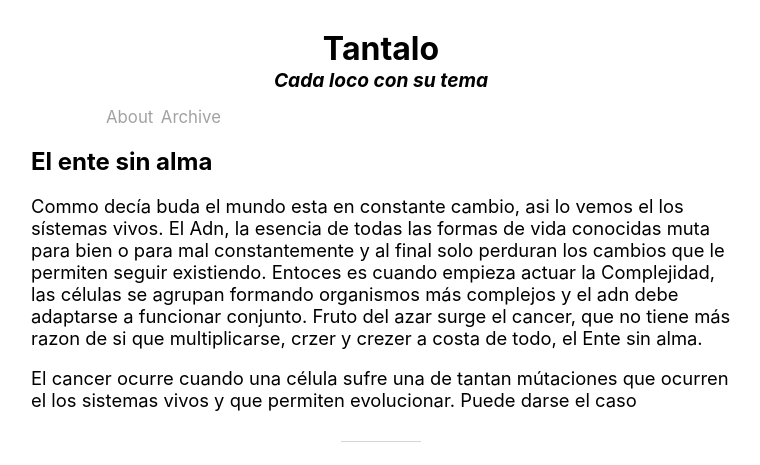
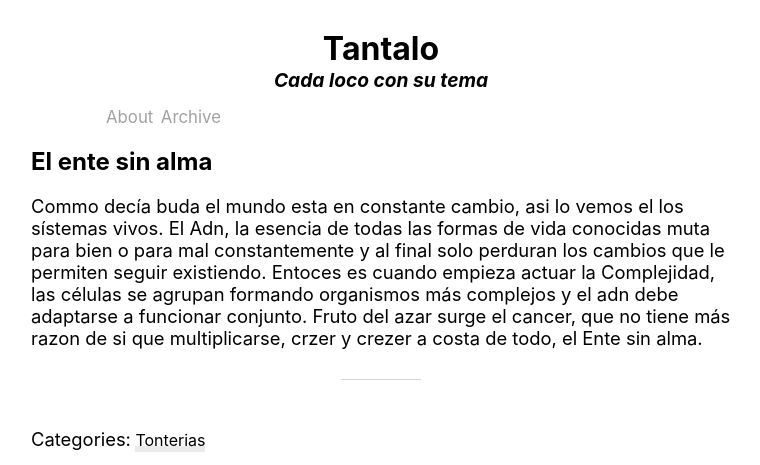
Before and after one commit to Juan4532/blog, a Jekyll site: the page built from _posts/2022-04-03-El-ente-sin-alma.md, in a window 1280 px wide, cut to the strip 0-465 px from the top of the page. Shown: the whole strip, without its empty margins (259-1019 px from the left). Built offline with Jekyll 4.4.1, drawn with Linux system fonts in a browser that asks for light colours; nearby versions of some CDN libraries; comment, search, counter and statistics services are not loaded.

```diff
--- a/_posts/2022-04-03-El-ente-sin-alma.md
+++ b/_posts/2022-04-03-El-ente-sin-alma.md
@@ -8,5 +8,3 @@ description: "El ente sin alma"
 
 
 Commo decía buda el mundo esta en constante cambio, asi lo vemos el los sístemas vivos. El Adn, la esencia de todas las formas de vida conocidas muta para bien o para mal constantemente y al final solo perduran los cambios que le permiten seguir existiendo. Entoces es cuando empieza actuar la Complejidad, las células se agrupan formando organismos más complejos y el adn debe adaptarse a funcionar conjunto. Fruto del azar surge el cancer, que no tiene más razon de si que multiplicarse, crzer y crezer a costa de todo, el Ente sin alma.
-
-El cancer ocurre cuando una célula sufre una de tantan mútaciones que ocurren el los sistemas vivos y que permiten evolucionar. Puede darse el caso
```
